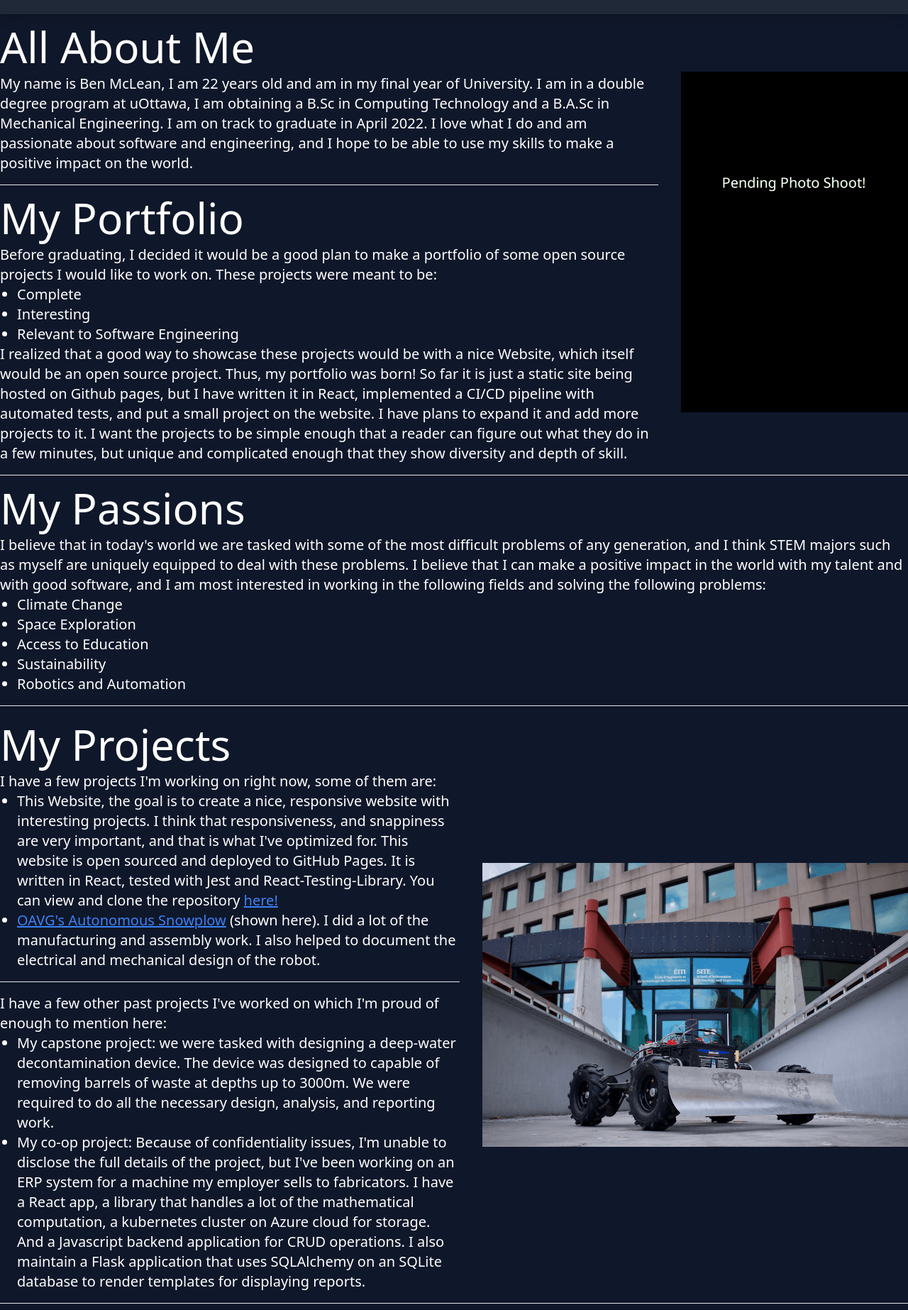
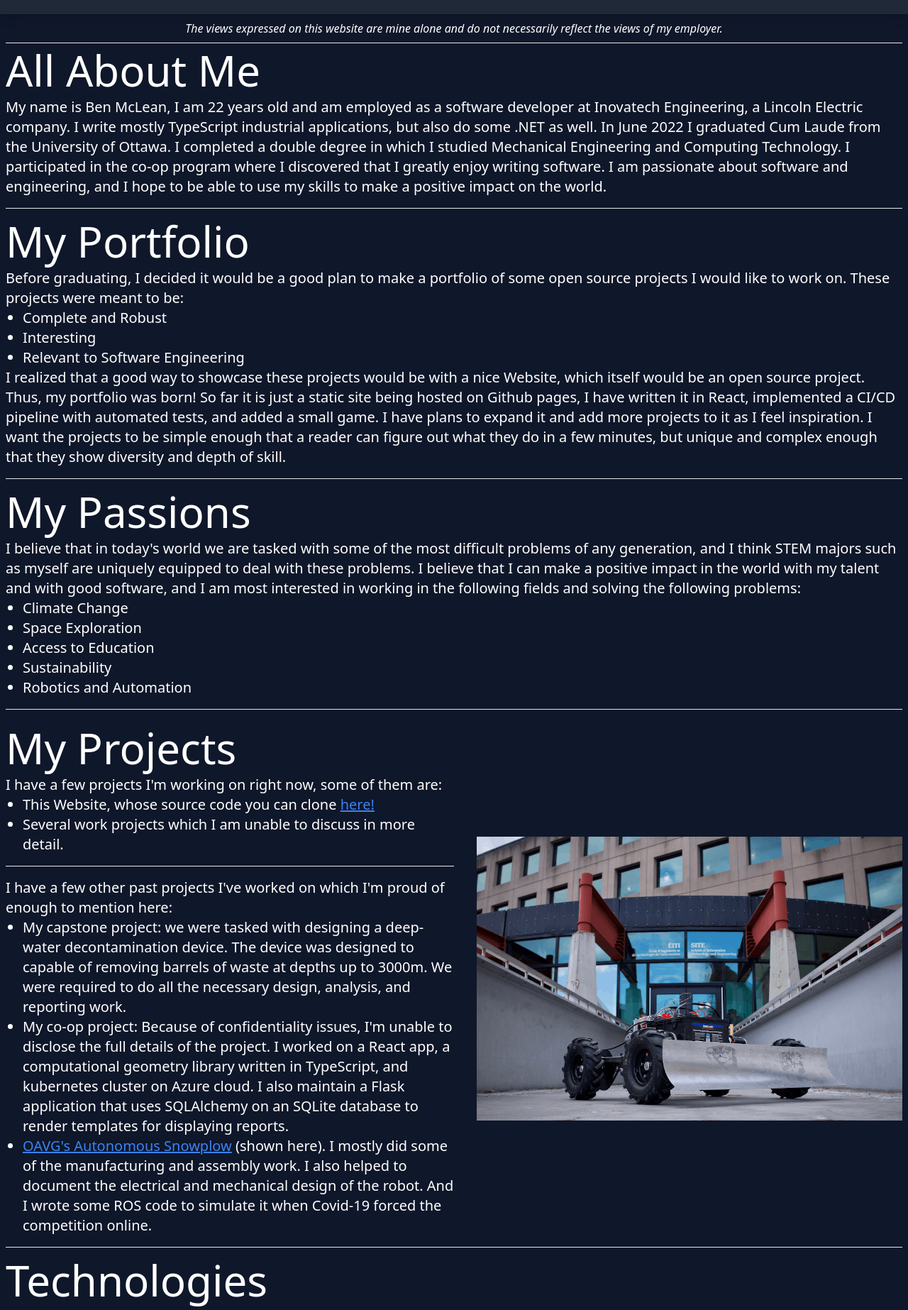
Before and after one commit to BenMcLean981/BenMcLean981.github.io, a React (Create React App) app: page /#/ in a window 1280 px wide. Shown: the part 56-1902 px from the top of the page at 71% size. Built offline with nearby package versions, Linux system fonts and the light colour scheme.

Commit message:
Updated Home.

```diff
--- a/src/components/layout.tsx
+++ b/src/components/layout.tsx
@@ -5,7 +5,7 @@ export function Layout(props: PropsWithChildren<{}>) {
   return (
     <div>
       <NavBar />
-      <div className="pb-24 container mx-auto pt-2">{props.children}</div>
+      <div className="pb-24 container mx-auto p-2">{props.children}</div>
     </div>
   );
 }
--- a/src/pages/home.tsx
+++ b/src/pages/home.tsx
@@ -7,51 +7,59 @@ import { Divider } from "../components/utils/divider";
 import { Layout } from "../components/layout";
 import { P } from "../components/utils/paragraph";
 
+function getAgeInYears() {
+  const DATE_OF_BIRTH = new Date(1999, 2, 19);
+  const today = new Date();
+  const milliseconds = today.getTime() - DATE_OF_BIRTH.getTime();
+  const years = milliseconds / 1000 / 3600 / 24 / 365;
+
+  return Math.floor(years);
+}
+
 export function Home() {
   return (
     <Layout>
-      <div className="flex justify-between gap-8">
-        <div>
+      <p className="text-center text-md font-medium dark:text-white italic">
+        The views expressed on this website are mine alone and do not
+        necessarily reflect the views of my employer.
+      </p>
+      <hr className="my-2" />
       <H1>All About Me</H1>
       <P>
-            My name is Ben McLean, I am 22 years old and am in my final year of
-            University. I am in a double degree program at uOttawa, I am
-            obtaining a B.Sc in Computing Technology and a B.A.Sc in Mechanical
-            Engineering. I am on track to graduate in April 2022. I love what I
-            do and am passionate about software and engineering, and I hope to
-            be able to use my skills to make a positive impact on the world.
+        My name is Ben McLean, I am {getAgeInYears()} years old and am employed
+        as a software developer at Inovatech Engineering, a Lincoln Electric
+        company. I write mostly TypeScript industrial applications, but also do
+        some .NET as well. In June 2022 I graduated Cum Laude from the
+        University of Ottawa. I completed a double degree in which I studied
+        Mechanical Engineering and Computing Technology. I participated in the
+        co-op program where I discovered that I greatly enjoy writing software.
+        I am passionate about software and engineering, and I hope to be able to
+        use my skills to make a positive impact on the world.
       </P>
       <Divider />
 
       <H1>My Portfolio</H1>
       <P>
-            Before graduating, I decided it would be a good plan to make a
-            portfolio of some open source projects I would like to work on.
-            These projects were meant to be:
+        Before graduating, I decided it would be a good plan to make a portfolio
+        of some open source projects I would like to work on. These projects
+        were meant to be:
       </P>
       <UL>
-            <ULI>Complete</ULI>
+        <ULI>Complete and Robust</ULI>
         <ULI>Interesting</ULI>
         <ULI>Relevant to Software Engineering</ULI>
       </UL>
       <P>
-            I realized that a good way to showcase these projects would be with
-            a nice Website, which itself would be an open source project. Thus,
-            my portfolio was born! So far it is just a static site being hosted
-            on Github pages, but I have written it in React, implemented a CI/CD
-            pipeline with automated tests, and put a small project on the
-            website. I have plans to expand it and add more projects to it. I
-            want the projects to be simple enough that a reader can figure out
-            what they do in a few minutes, but unique and complicated enough
-            that they show diversity and depth of skill.
+        I realized that a good way to showcase these projects would be with a
+        nice Website, which itself would be an open source project. Thus, my
+        portfolio was born! So far it is just a static site being hosted on
+        Github pages, I have written it in React, implemented a CI/CD pipeline
+        with automated tests, and added a small game. I have plans to expand it
+        and add more projects to it as I feel inspiration. I want the projects
+        to be simple enough that a reader can figure out what they do in a few
+        minutes, but unique and complex enough that they show diversity and
+        depth of skill.
       </P>
-        </div>
-        <img
-          className="w-3/12 object-contain"
-          src={process.env.PUBLIC_URL + "/images/ben-mclean.png"}
-          alt="Ben McLean"
-        />
-      </div>
       <Divider />
 
       <H1>My Passions</H1>
@@ -79,12 +87,7 @@ export function Home() {
           </P>
           <UL>
             <ULI>
-              This Website, the goal is to create a nice, responsive website
-              with interesting projects. I think that responsiveness, and
-              snappiness are very important, and that is what I've optimized
-              for. This website is open sourced and deployed to GitHub Pages. It
-              is written in React, tested with Jest and React-Testing-Library.
-              You can view and clone the repository{" "}
+              This Website, whose source code you can clone{" "}
               <A
                 href="https://github.com/BenMcLean981/BenMcLean981.github.io"
                 target="_blank"
@@ -94,16 +97,7 @@ export function Home() {
               </A>
             </ULI>
             <ULI>
-              <A
-                href="https://ottawaavgroup.square.site/"
-                target="_blank"
-                rel="noreferrer"
-              >
-                OAVG's Autonomous Snowplow
-              </A>{" "}
-              (shown here). I did a lot of the manufacturing and assembly work.
-              I also helped to document the electrical and mechanical design of
-              the robot.
+              Several work projects which I am unable to discuss in more detail.
             </ULI>
           </UL>
           <Divider />
@@ -120,13 +114,24 @@ export function Home() {
             </ULI>
             <ULI>
               My co-op project: Because of confidentiality issues, I'm unable to
-              disclose the full details of the project, but I've been working on
-              an ERP system for a machine my employer sells to fabricators. I
-              have a React app, a library that handles a lot of the mathematical
-              computation, a kubernetes cluster on Azure cloud for storage. And
-              a Javascript backend application for CRUD operations. I also
-              maintain a Flask application that uses SQLAlchemy on an SQLite
-              database to render templates for displaying reports.
+              disclose the full details of the project. I worked on a React app,
+              a computational geometry library written in TypeScript, and
+              kubernetes cluster on Azure cloud. I also maintain a Flask
+              application that uses SQLAlchemy on an SQLite database to render
+              templates for displaying reports.
+            </ULI>
+            <ULI>
+              <A
+                href="https://ottawaavgroup.square.site/"
+                target="_blank"
+                rel="noreferrer"
+              >
+                OAVG's Autonomous Snowplow
+              </A>{" "}
+              (shown here). I mostly did some of the manufacturing and assembly
+              work. I also helped to document the electrical and mechanical
+              design of the robot. And I wrote some ROS code to simulate it when
+              Covid-19 forced the competition online.
             </ULI>
           </UL>
         </div>
@@ -141,10 +146,9 @@ export function Home() {
         <H1>Technologies</H1>
         <div>
           <P>
-            I think it's important for recruiters and hiring managers to see
-            what technologies I am comfortable with. I'd be interested in
-            learning anything, but these are the technologies I currently feel
-            competent with in order from most to least (more or less).
+            I'd be interested in learning anything, but these are the
+            technologies I currently feel competent with in order from most to
+            least (more or less).
           </P>
           <div className="grid lg:grid-cols-4 md:grid-cols-2 gap-4 grid-cols-1">
             <div>
```
Lines whose indentation alone changed are shown as unchanged.
